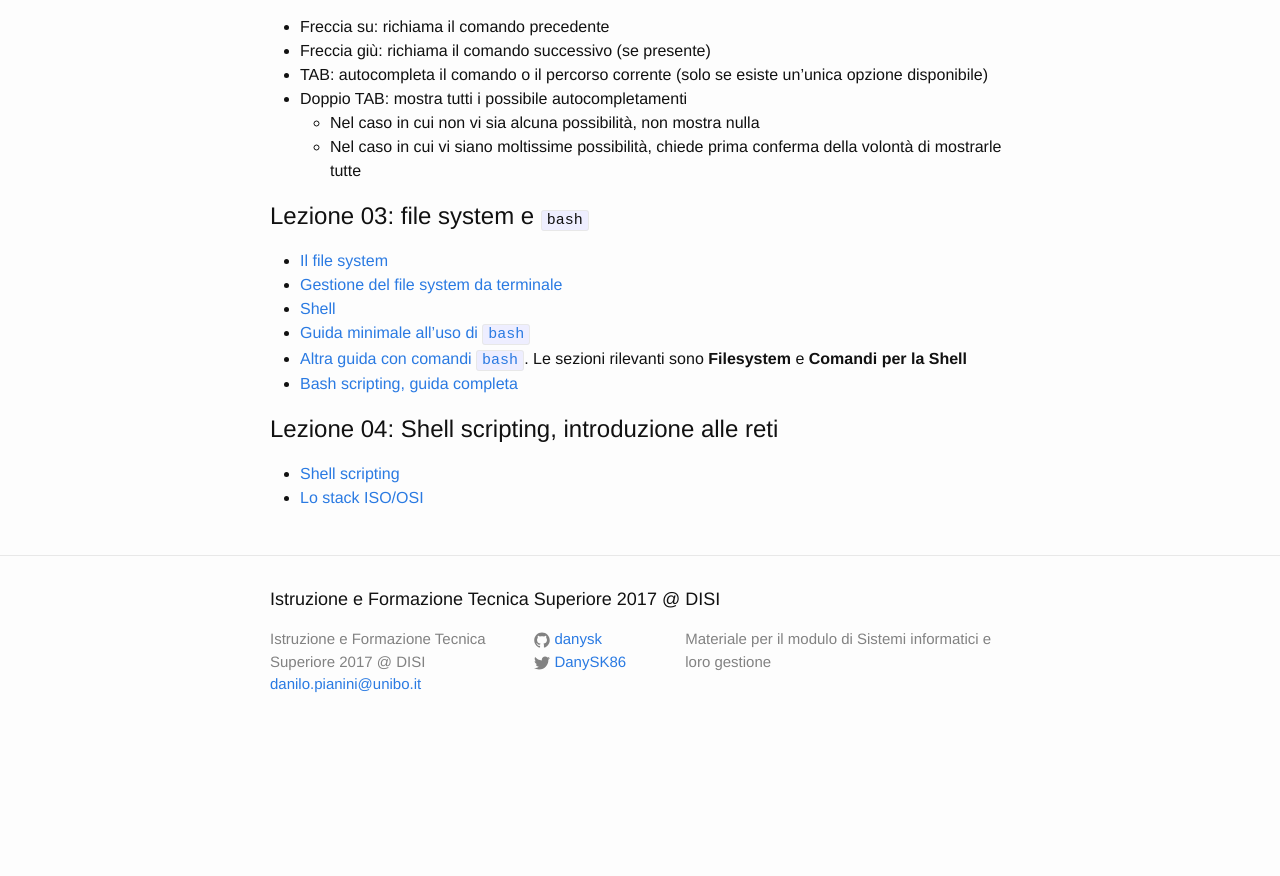
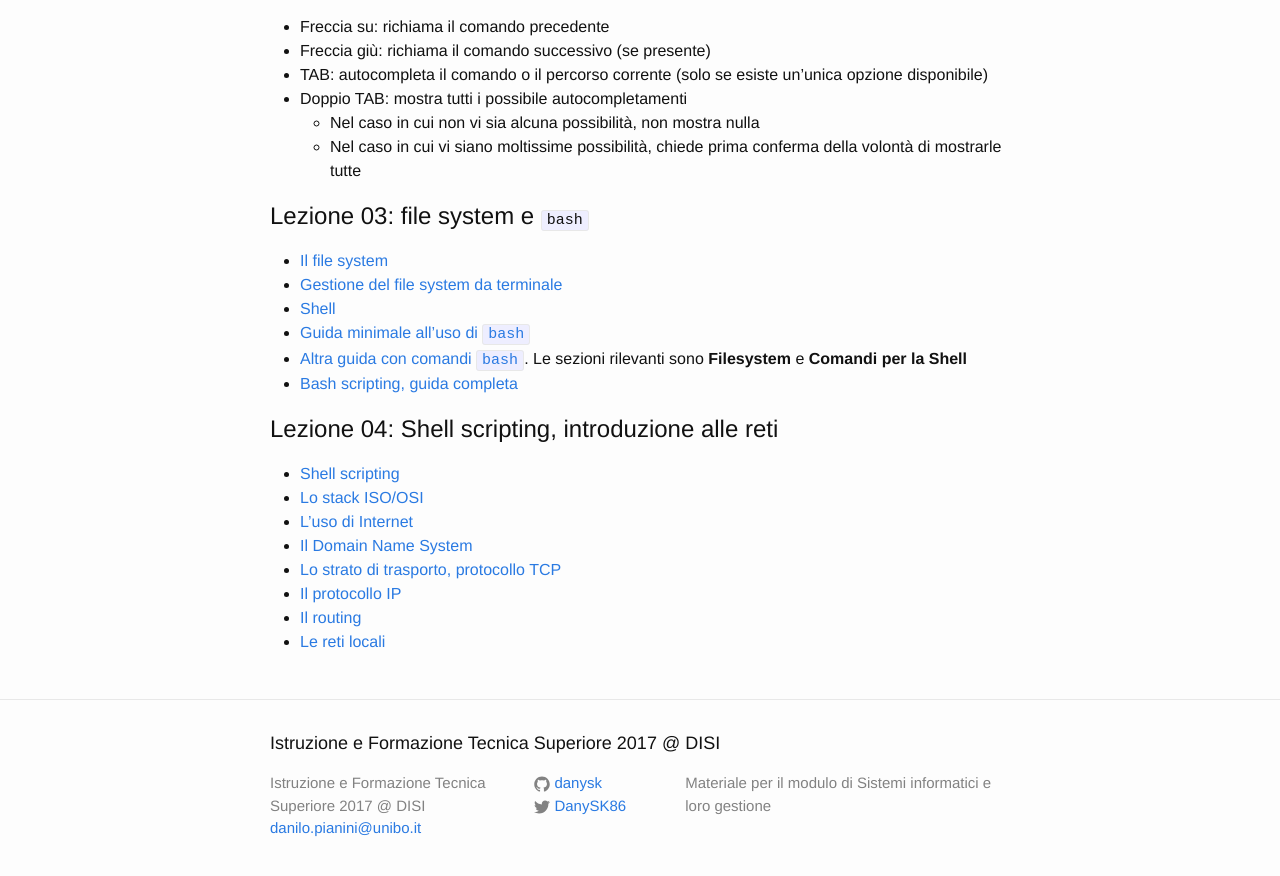
Before and after one commit to APICe-at-DISI/ifts2018, a Jekyll site: the page built from index.md, in a window 1280 px wide and 900 px high, scrolled down 11145 px. Shown: the top 876 px of the window. Built offline with Jekyll 4.4.1, drawn with Linux system fonts in a browser that asks for light colours; our own code applies the rules of GitHub Pages for plain Markdown files; before the commit the page ends 11901 px from its top, so only the background shows below that.

Commit message:
Add networking stuff

```diff
--- a/index.md
+++ b/index.md
@@ -515,3 +515,9 @@ int main(void)
 ## Lezione 04: Shell scripting, introduzione alle reti
 * [Shell scripting](04/shell-scripting.pdf)
 * [Lo stack ISO/OSI](04/2_ISO-OSI.pdf)
+* [L'uso di Internet](04/3_Uso_Internet.pdf)
+* [Il Domain Name System](04/3b_DNS.pdf)
+* [Lo strato di trasporto, protocollo TCP](04/4a_Trasporto.pdf)
+* [Il protocollo IP](04/6_IP.pdf)
+* [Il routing](04/9_Routing.pdf)
+* [Le reti locali](04/10_LAN.pdf)
```
Also changed, not shown: 8 other files.
